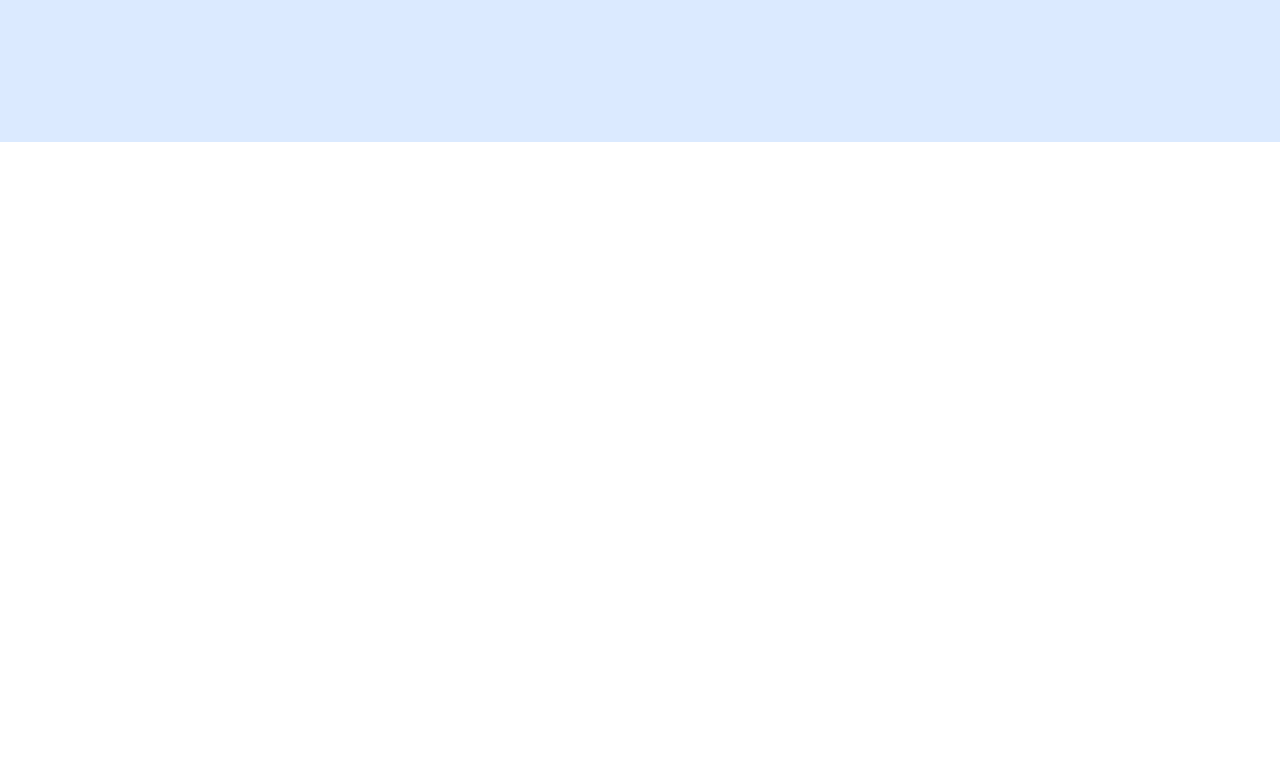
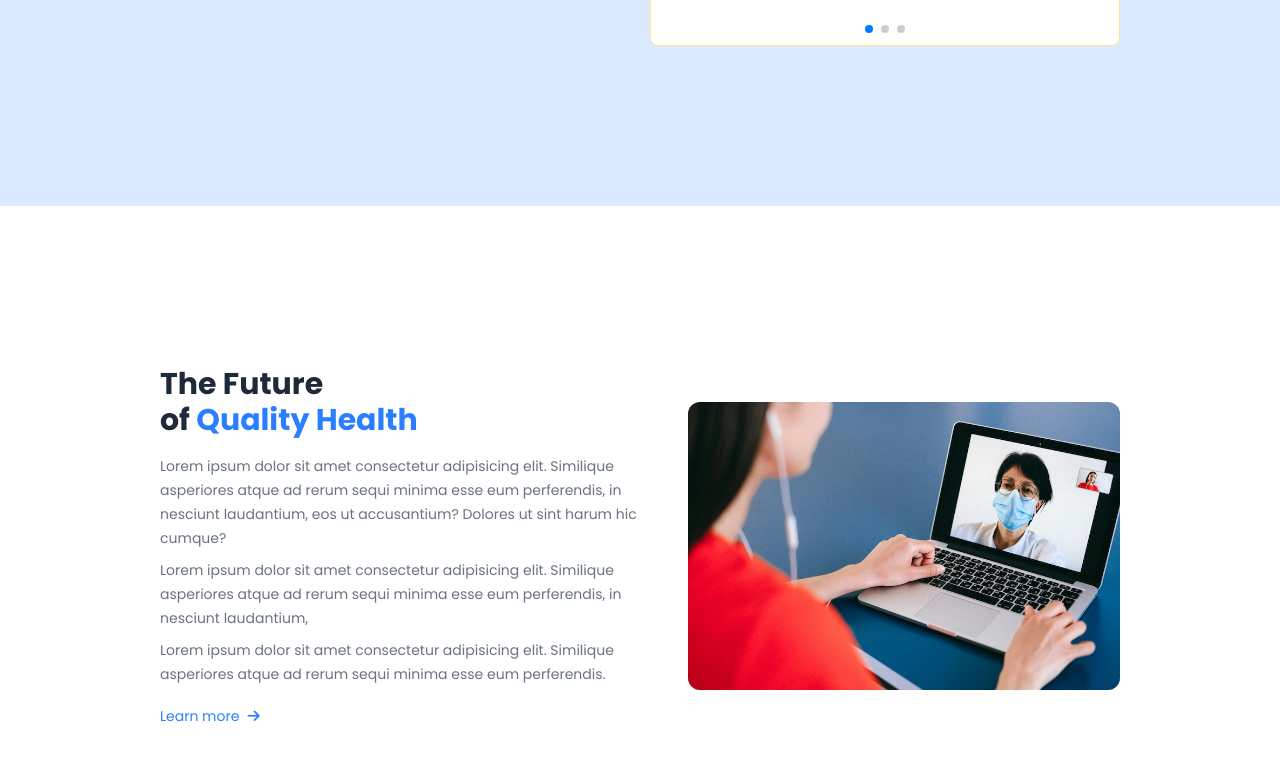
Before and after one commit to agwebryanmuna/E-sheba, a website: page index.html in a window 1280 px wide. Shown: the part 2113-2873 px from the top of the page. Before the commit the page ends 2355 px from the top, so only its background shows below. Drawn offline with nearby package versions, Linux system fonts and the light colour scheme.

Commit message:
Completed Quality Health section

```diff
--- a/index.html
+++ b/index.html
@@ -286,15 +286,16 @@
           </div>
         </div>
 
+        <!-- Why Choose us -->
         <div
           class="flex flex-col mt-30 sm:flex-row sm:gap-10 sm:justify-center"
         >
           <img
             src="./images/choose_us.jpg"
             alt="choose us"
-            class="rounded-xl sm:basis-[40%] h-56 object-cover"
+            class="rounded-xl h-72 object-cover sm:w-[40%] sm:object-center lg:w-[50%] lg:object-cover"
           />
-          <div class="py-4 sm:py-0">
+          <div class="py-4 sm:py-0 grow">
             <h3 class="text-gray-800 font-bold text-3xl">Why You Choose Us?</h3>
             <ul class="mt-4 space-y-2">
               <li class="flex gap-3 items-center">
@@ -376,8 +377,8 @@
         </div>
 
         <!-- carousel(swiper) testimonials -->
-        <div class="sm:flex-1">
-          <div class="swiper sm:w-sm md:w-md cursor-grab">
+
+        <div class="swiper w-full cursor-grab sm:flex-1">
           <div class="swiper-wrapper mb-8">
             <div
               class="swiper-slide bg-white border border-amber-200 rounded-lg p-4 space-y-6"
@@ -479,10 +480,55 @@
           <div class="swiper-pagination"></div>
         </div>
       </div>
-      </div>
     </section>
 
     <!-- Members section end -->
+
+    <!-- Quality Helath Start -->
+
+    <section id="qualityHealth" class="mt-40">
+      <div class="wrapper">
+        <div
+          class="flex flex-col gap-5 mt-30 sm:flex-row-reverse sm:gap-5 sm:justify-center sm:items-center"
+        >
+          <img
+            src="./images/future_image.jpg"
+            alt="choose us"
+            class="rounded-xl h-72 object-cover sm:w-[40%] sm:object-center lg:w-full lg:object-cover"
+          />
+          <div class="py-4 sm:py-0 grow">
+            <h3 class="text-gray-800 font-bold text-3xl">
+              The Future <br class="hidden sm:block" />of
+              <span class="text-blue-500">Quality Health</span>
+            </h3>
+            <ul class="mt-4 space-y-2">
+              <li class="leading-6">
+                Lorem ipsum dolor sit amet consectetur adipisicing elit.
+                Similique asperiores atque ad rerum sequi minima esse eum
+                perferendis, in nesciunt laudantium, eos ut accusantium? Dolores
+                ut sint harum hic cumque?
+              </li>
+              <li class="leading-6">
+                Lorem ipsum dolor sit amet consectetur adipisicing elit.
+                Similique asperiores atque ad rerum sequi minima esse eum
+                perferendis, in nesciunt laudantium,
+              </li>
+              <li class="leading-6">
+                Lorem ipsum dolor sit amet consectetur adipisicing elit.
+                Similique asperiores atque ad rerum sequi minima esse eum
+                perferendis.
+              </li>
+            </ul>
+            <a
+              href="#"
+              class="text-blue-500 flex items-center gap-2 mt-5 hover:text-blue-700"
+              >Learn more <i class="fa-solid fa-arrow-right"></i
+            ></a>
+          </div>
+        </div>
+      </div>
+    </section>
+    <!-- Quality Helath End -->
 
     <br />
     <br />
```
Also changed, not shown: css/output.css. Lines whose indentation alone changed are shown as unchanged.
